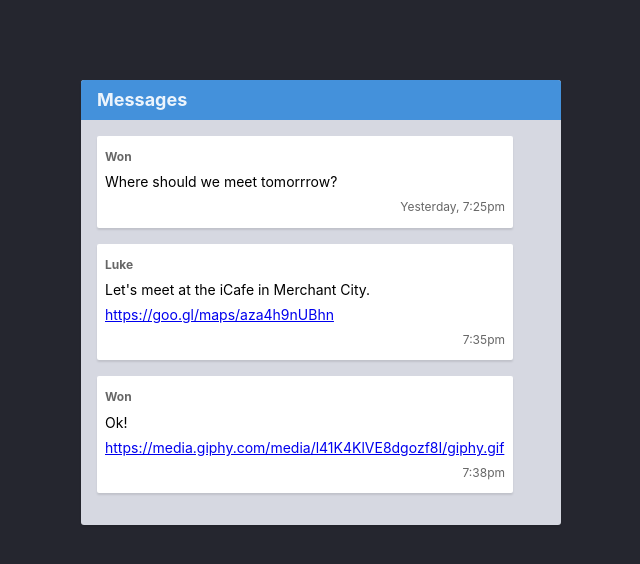
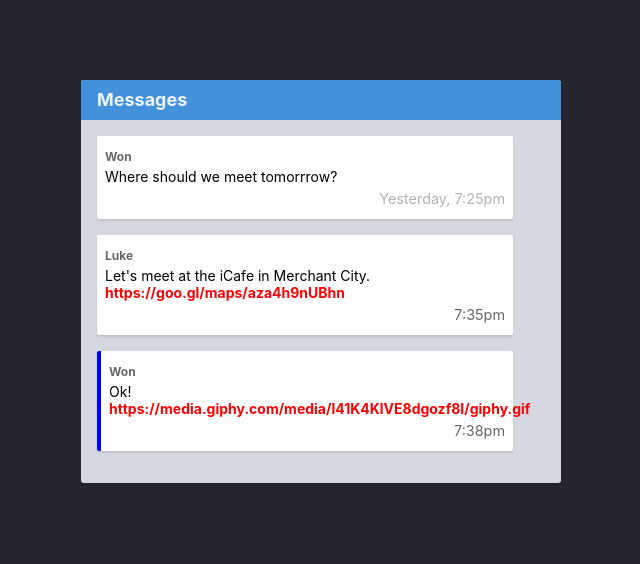
Before and after one commit to zeinabhteiit/html-css-git, a website: page week-1/6-css-properties/index.html in a window 1280 px wide. Shown: the whole page, without its empty margins (319-959 px from the left). Drawn offline with Linux system fonts and the light colour scheme.

Commit message:
Completed 6-css-properties  exercise

```diff
--- a/week-1/6-css-properties/styles.css
+++ b/week-1/6-css-properties/styles.css
@@ -1 +1,22 @@
 /* Add your CSS code below */
+.messages .link {
+  color: red;
+  font-weight: bold;
+  text-decoration: none;
+}
+
+.messages .message__time {
+  font-size: 0.9rem;
+}
+
+.messages .message--unread {
+  border-left: 4px solid blue;
+}
+
+.messages .message__time--old {
+  opacity: 0.5;
+}
+
+.messages .message__content {
+  line-height: 1.2;
+}
```
